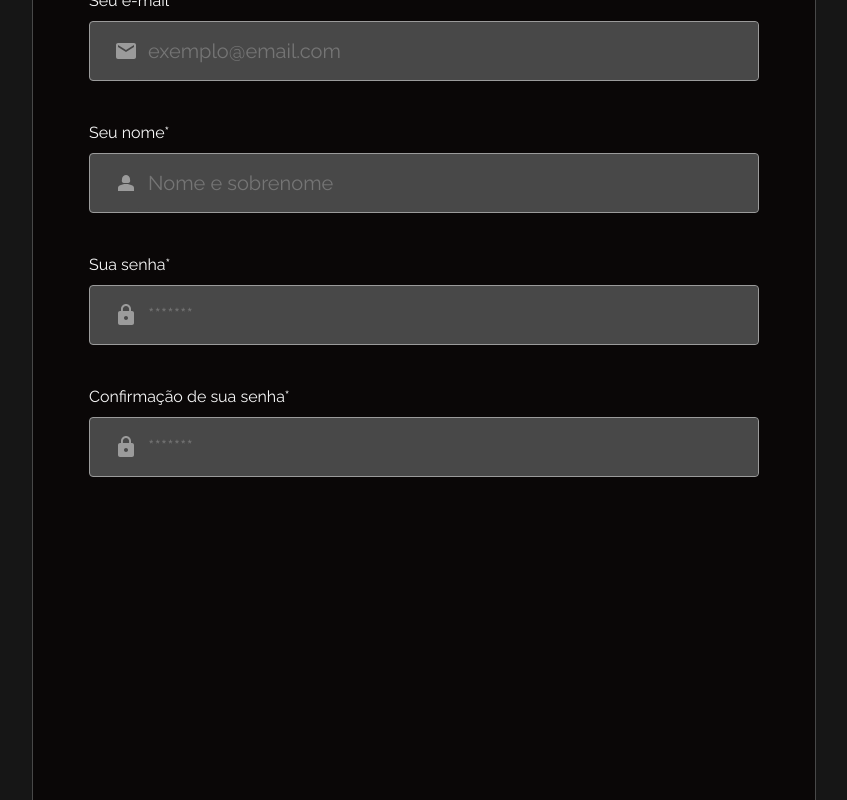
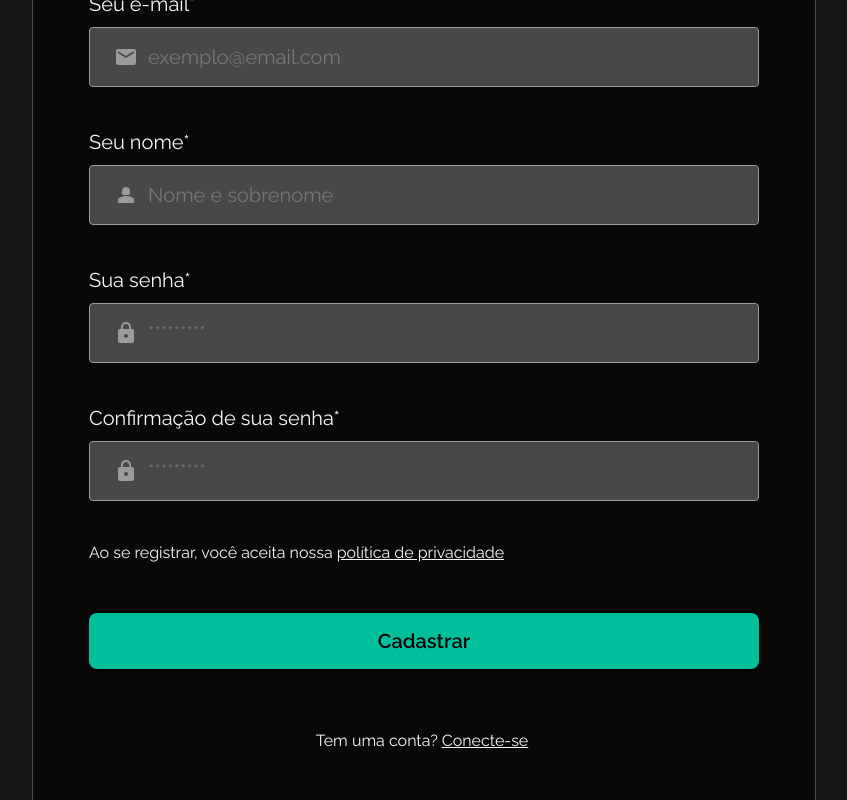
Before and after one commit to Hackaton-FCAMARA-Squad37/Projeto-FCamara-Frontend, a React (Vite) app: page /signin in a window 1280 px wide. Shown: the part 460-1260 px from the top of the page, without its empty margins (216-1063 px from the left). Built offline with nearby package versions, Linux system fonts and the light colour scheme.

Commit message:
fix: correção de comportamento css da página register

```diff
--- a/src/components/InputCustomized/InputCustomized.jsx
+++ b/src/components/InputCustomized/InputCustomized.jsx
@@ -14,7 +14,7 @@ export const InputCustomized = (props) => {
         paddingBottom: `${mobile ? "1.5rem" : "2.5rem"}`,
       }}
     >
-      <Typography pb="0.5rem">{props.texto}</Typography>
+      <Typography fontSize={mobile?'1rem':'1.25rem'}pb="0.5rem">{props.texto}</Typography>
       <Box
         sx={{
           display: "flex",
@@ -51,6 +51,7 @@ export const InputCustomized = (props) => {
           onFocus={() => setClicado(true)}
           onBlur={() => setClicado(false)}
           className="input"
+          id={props.idInput}
           placeholder={props.placeholder}
           type={props.tipo=='senha'? 'password':props.tipo=='email'? 'email': 'text'}
           style={{
--- a/src/pages/Register/Register.jsx
+++ b/src/pages/Register/Register.jsx
@@ -1,13 +1,11 @@
-import {
-  Typography,
-  useMediaQuery,
-  Box
-} from "@mui/material";
+import { Typography, useMediaQuery, Box, Button } from "@mui/material";
+import { Link } from "react-router-dom";
 import { InputCustomized } from "../../components/InputCustomized/InputCustomized";
 
 export const Register = () => {
   const mobile = useMediaQuery("(max-width:768px)");
   const cellphone = useMediaQuery("(max-width:480px)");
+  const desktop = useMediaQuery('(max-width:1024px)')
 
   return (
     <Box
@@ -25,8 +23,9 @@ export const Register = () => {
         sx={{
           color: "water.main",
           maxWidth: `${
-            mobile ? (cellphone ? "80%" : "23.375rem") : "48.875rem"
+            mobile ? (cellphone ? "88%" : "23.375rem") : "48.875rem"
           }`,
+          width: `${desktop?'100%':'80%'}`
         }}
       >
         <Typography fontWeight="600" fontSize={mobile ? "1.5rem" : "2rem"}>
@@ -44,7 +43,6 @@ export const Register = () => {
         sx={{
           backgroundColor: "vitamin.main",
           color: "water.main",
-          height: "59.5rem",
           maxWidth: `${
             mobile ? (cellphone ? "80%" : "21.375rem") : "41.875rem"
           }`,
@@ -54,12 +52,80 @@ export const Register = () => {
           borderRadius: "8px",
           border: `1px solid`,
           borderColor: "milkshake.main",
+          display: "flex",
+          flexDirection: "column"
         }}
       >
-        <InputCustomized tipo='email' texto='Seu e-mail*' placeholder='exemplo@email.com'/>
-        <InputCustomized tipo='usuario' texto='Seu nome*' placeholder='Nome e sobrenome'/>
-        <InputCustomized tipo='senha' texto='Sua senha*' placeholder='*******'/>
-        <InputCustomized tipo='senha' texto='Confirmação de sua senha*' placeholder='*******'/>
+        <InputCustomized
+          tipo="email"
+          texto="Seu e-mail*"
+          id="email"
+          placeholder="exemplo@email.com"
+        />
+        <InputCustomized
+          tipo="usuario"
+          texto="Seu nome*"
+          id="nome"
+          placeholder="Nome e sobrenome"
+        />
+        <InputCustomized
+          tipo="senha"
+          texto="Sua senha*"
+          id="senha"
+          placeholder="*********"
+        />
+        <InputCustomized
+          tipo="senha"
+          texto="Confirmação de sua senha*"
+          id="senhaConfirmada"
+          placeholder="*********"
+        />
+        <Typography sx={{
+            marginBottom: `${mobile?'2rem':'3rem'}`
+        }}>
+          Ao se registrar, você aceita nossa
+          <a
+            target="_blank"
+            href="https://fcamara-images.s3.amazonaws.com/site-fcamara/politica-privacidade.pdf"
+            style={{
+              color: "#F8F8F8",
+              marginLeft: "4px",
+              marginRight: "4px"
+            }}
+          >
+            política de privacidade
+          </a>
+        </Typography>
+        <Button
+          variant="contained"
+          sx={{
+            height: `${mobile ? "3rem" : "3.5rem"}`,
+            color: "vitamin.main",
+            borderRadius: "8px",
+            marginBottom: `${mobile?'2.375rem':'3.75rem'}`
+          }}
+        >
+          <Typography
+            color="vitamin.main"
+            fontWeight="600"
+            sx={{ fontSize: `${mobile ? "1rem" : "1.25rem"}` }}
+          >
+            Cadastrar
+          </Typography>
+        </Button>
+        <Typography textAlign='center'>
+          Tem uma conta?
+          <Link
+            to="/login"
+            style={{
+              color: "#F8F8F8",
+              marginLeft: "4px",
+              marginRight: "4px",
+            }}
+          >
+            Conecte-se
+          </Link>
+        </Typography>
       </Box>
     </Box>
   );
```
